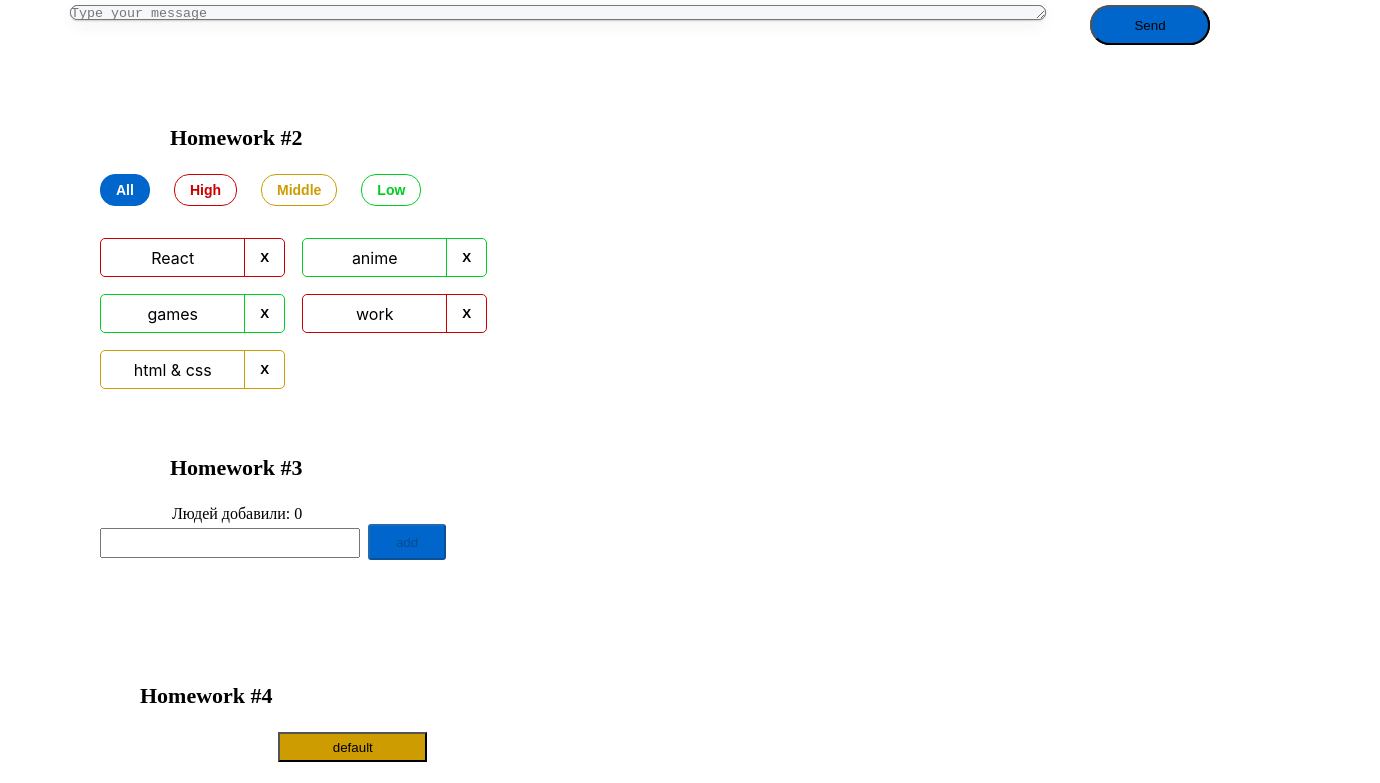
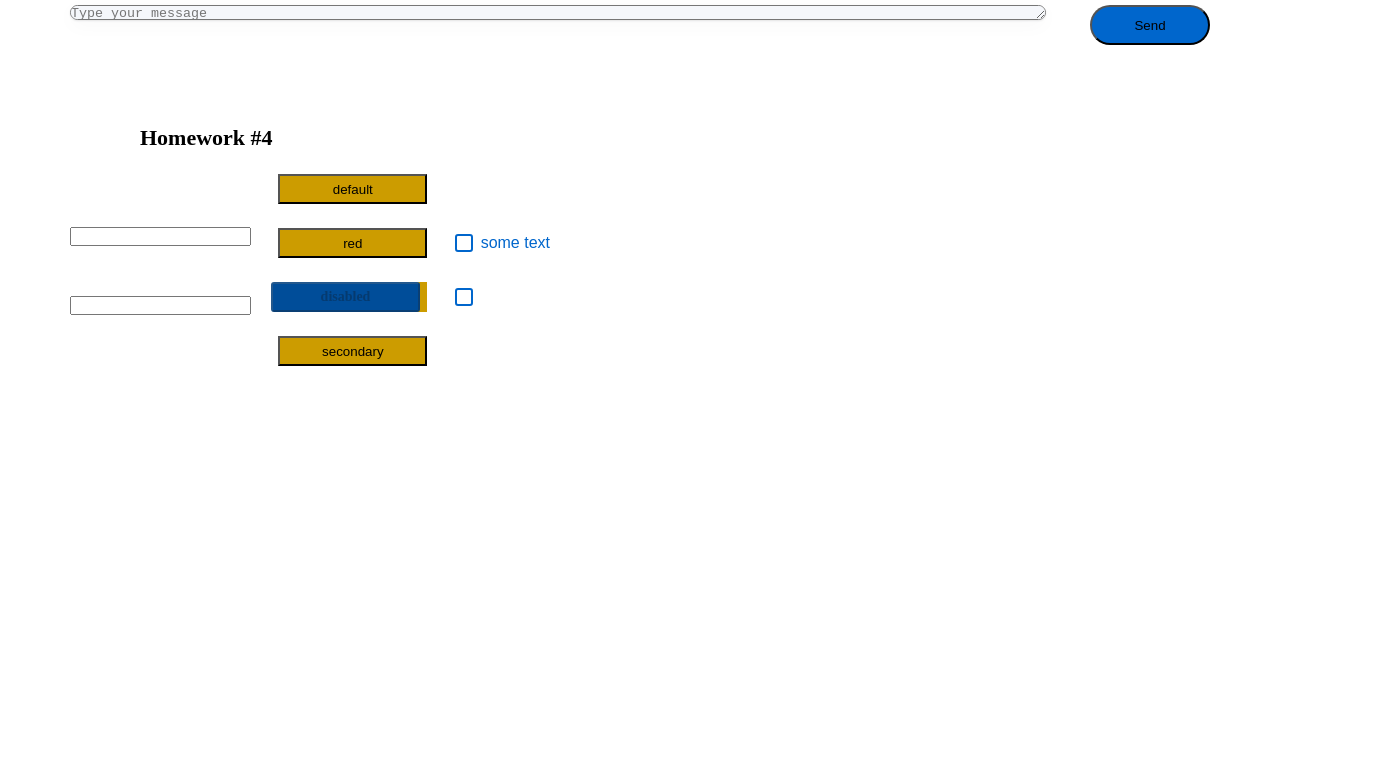
Before and after one commit to developeryudintsev/hometasks, a React (Create React App) app: page /#/pre-junior in a window 1280 px wide. Shown: the part 560-1343 px from the top of the page, 1380 px wide, since content can reach past the window. After the commit the page ends 1107 px from the top, so only its background shows below. Built offline with nearby package versions, Linux system fonts and the light colour scheme.

Commit message:
home task 5(refactor)

```diff
--- a/src/s1-main/App.module.css
+++ b/src/s1-main/App.module.css
@@ -21,23 +21,21 @@
     width: 1280px;
     height: 373px;
     left: 100px;
-    top: 577px;
+    /*top: 577px;*/
 }
 .hw3{
     position: absolute;
     width: 1280px;
     height: 373px;
     left: 100px;
-    top: 907px;
+    /*top: 907px;*/
 }
 .hw4 {
     position: absolute;
     width: 71px;
     height: 27px;
     left: 70px;
-    top: 1135px;
-
-
+    top: 577px;
 }
 
 
--- a/src/s1-main/App.tsx
+++ b/src/s1-main/App.tsx
@@ -9,11 +9,11 @@ import HW5 from '../s2-homeworks/hw05/HW5'
 function App() {
     return (
         <div className={s.App}>
-            <HW1/>
-
-            {/*раскомментировать по ходу выполнения*/}
-            <HW2/>
-            <HW3/>
+            {/*<HW1/>*/}
+            {/*/!*раскомментировать по ходу выполнения*!/*/}
+            {/*<HW2/>*/}
+            {/*<HW3/>*/}
+            <div></div>
             <HW4/>
 
             {/*при выполнении дз 5 и более - закомментировать здесь дз 1-4, так как они есть внутри дз 5*/}
--- a/src/s2-homeworks/hw05/Pages.tsx
+++ b/src/s2-homeworks/hw05/Pages.tsx
@@ -27,9 +27,9 @@ function Pages() {
                 <Route path={'/'} element={<Navigate to={PATH.PRE_JUNIOR} />}/>
 
                 {/*роуты для /pre-junior, /junior, /junior-plus*/}
-                <Route path={PATH.PRE_JUNIOR} element={<HW1/>}/>
-                <Route path={PATH.JUNIOR} element={<HW2/>}/>
-                <Route path={PATH.JUNIOR_PLUS} element={<HW3/>}/>
+                <Route path={PATH.PRE_JUNIOR} id={'hw5-pre-junior-link'} element={<HW1/>}/>
+                <Route path={PATH.JUNIOR} id={'hw5-junior-link'} element={<HW2/>}/>
+                <Route path={PATH.JUNIOR_PLUS} id={'hw5-junior-plus-link'} element={<HW3/>}/>
                 {/*роут для несуществующей страницы должен отрисовать <Error404 />*/}
                 <Route path={'*'} element={<Error404></Error404>}/>
             </Routes>
--- a/src/s2-homeworks/hw05/sidebar/Sidebar.tsx
+++ b/src/s2-homeworks/hw05/sidebar/Sidebar.tsx
@@ -15,7 +15,7 @@ export const Sidebar: FC<PropsType> = ({open, handleClose}) => {
     return (
         <>
             {/*затемнение справа от открытого меню*/}
-            {open && <div className={s.background} onClick={handleClose}/>}
+            {open && <div id={'#hw5-burger-menu'} className={s.background} onClick={handleClose}/>}
 
             <aside className={sidebarClass}>
                 <button className={s.close} onClick={handleClose}>
```
